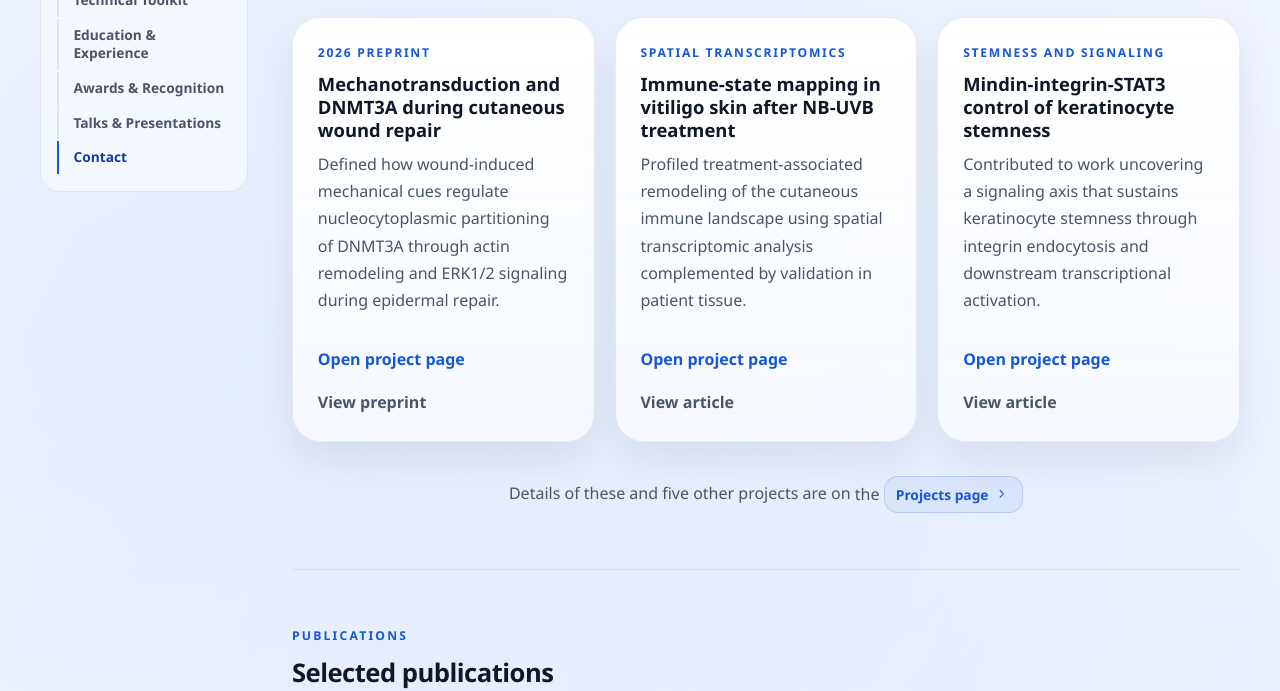
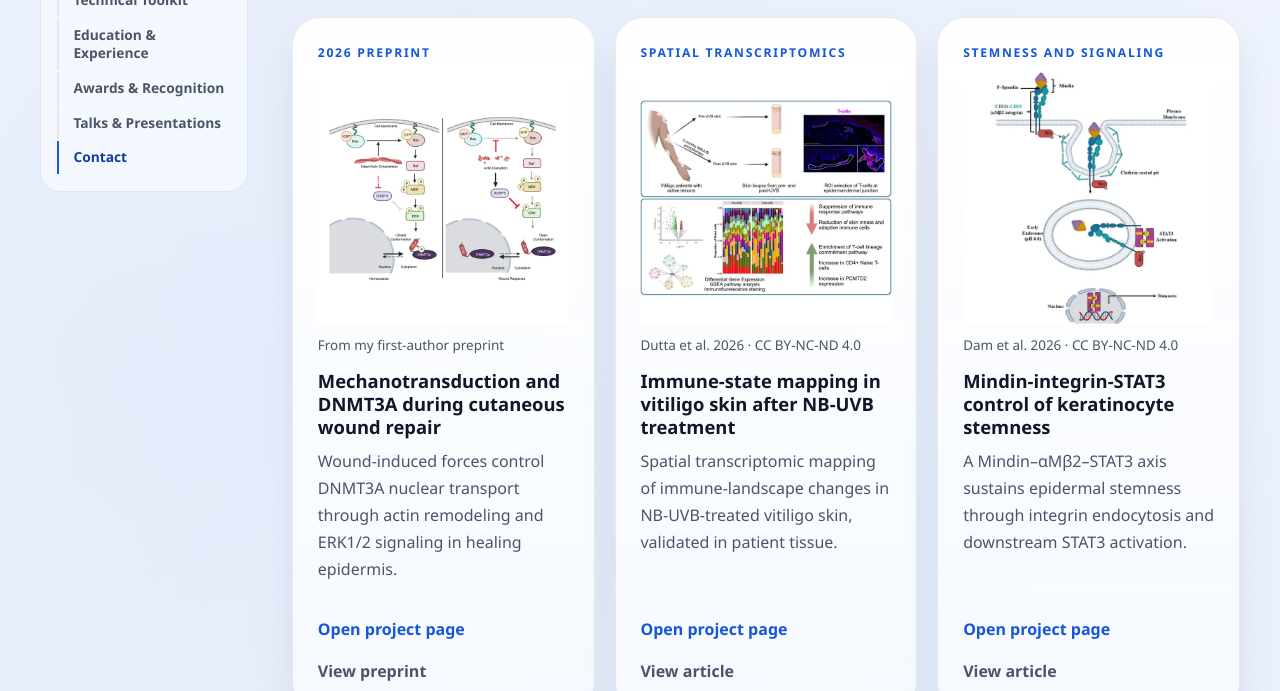
Before and after one commit to johanajnabi/johanajnabi.github.io, a plain HTML site: page academic/index.html in a window 1280 px wide. Shown: the part 802-1493 px from the top of the page. Drawn offline with Linux system fonts and the light colour scheme.

Commit message:
Add figures to featured research cards
Add images and attribution to the three academic project cards, and tighten their summaries.

```diff
--- a/academic/index.html
+++ b/academic/index.html
@@ -652,10 +652,14 @@
     <div class="grid grid--3">
       <article class="card feature-card lift-card">
         <p class="eyebrow eyebrow--sm">2026 preprint</p>
+        <img src="/assets/figures/ajnabi-et-al-2026-model-square.webp"
+             alt="Working model: actin-driven DNMT3A nuclear export via ERK1/2 during wound-induced mechanical signaling."
+             width="720" height="720" loading="lazy" decoding="async">
+        <p class="figure-attribution">From my first-author preprint</p>
         <h3>Mechanotransduction and DNMT3A during cutaneous wound repair</h3>
         <p>
-          Defined how wound-induced mechanical cues regulate nucleocytoplasmic partitioning
-          of DNMT3A through actin remodeling and ERK1/2 signaling during epidermal repair.
+          Wound-induced forces control DNMT3A nuclear transport through actin remodeling
+          and ERK1/2 signaling in healing epidermis.
         </p>
         <div class="card-links">
           <a href="/projects/dnmt3a-mechanotransduction/">Open project page</a>
@@ -665,10 +669,14 @@
 
       <article class="card feature-card lift-card">
         <p class="eyebrow eyebrow--sm">Spatial transcriptomics</p>
+        <img src="/assets/figures/cti270080-toc-0001-m-square.webp"
+             alt="Graphical abstract: spatial transcriptomic profiling of immune changes in vitiligo skin after NB-UVB therapy."
+             width="720" height="720" loading="lazy" decoding="async">
+        <p class="figure-attribution">Dutta et al. 2026 &middot; CC BY-NC-ND 4.0</p>
         <h3>Immune-state mapping in vitiligo skin after NB-UVB treatment</h3>
         <p>
-          Profiled treatment-associated remodeling of the cutaneous immune landscape using
-          spatial transcriptomic analysis complemented by validation in patient tissue.
+          Spatial transcriptomic mapping of immune-landscape changes in NB-UVB-treated
+          vitiligo skin, validated in patient tissue.
         </p>
         <div class="card-links">
           <a href="/projects/vitiligo-spatial-transcriptomics/">Open project page</a>
@@ -678,10 +686,14 @@
 
       <article class="card feature-card lift-card">
         <p class="eyebrow eyebrow--sm">Stemness and signaling</p>
+        <img src="/assets/figures/dam-et-al-2026-fig-7-square.webp"
+             alt="Mechanistic diagram: Mindin engages &alpha;M&beta;2 integrin for Src-dependent endocytosis and STAT3 activation."
+             width="600" height="600" loading="lazy" decoding="async">
+        <p class="figure-attribution">Dam et al. 2026 &middot; CC BY-NC-ND 4.0</p>
         <h3>Mindin-integrin-STAT3 control of keratinocyte stemness</h3>
         <p>
-          Contributed to work uncovering a signaling axis that sustains keratinocyte stemness
-          through integrin endocytosis and downstream transcriptional activation.
+          A Mindin&ndash;&alpha;M&beta;2&ndash;STAT3 axis sustains epidermal stemness through
+          integrin endocytosis and downstream STAT3 activation.
         </p>
         <div class="card-links">
           <a href="/projects/keratinocyte-stemness/">Open project page</a>
```
Also changed, not shown: assets/figures/ajnabi-et-al-2026-model-square.webp (added), assets/figures/cti270080-toc-0001-m-square.webp (added), assets/figures/dam-et-al-2026-fig-7-square.webp (added).
